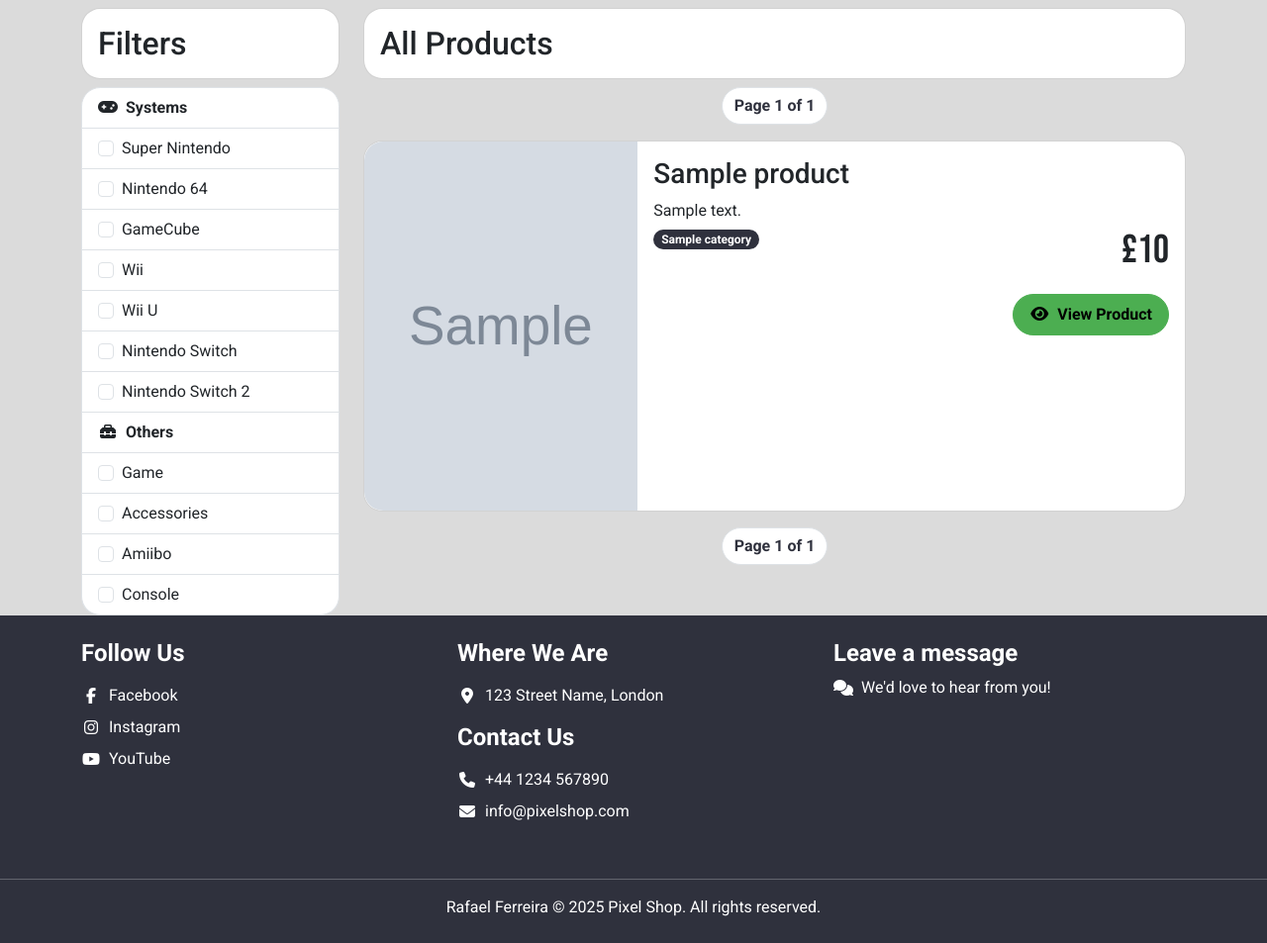
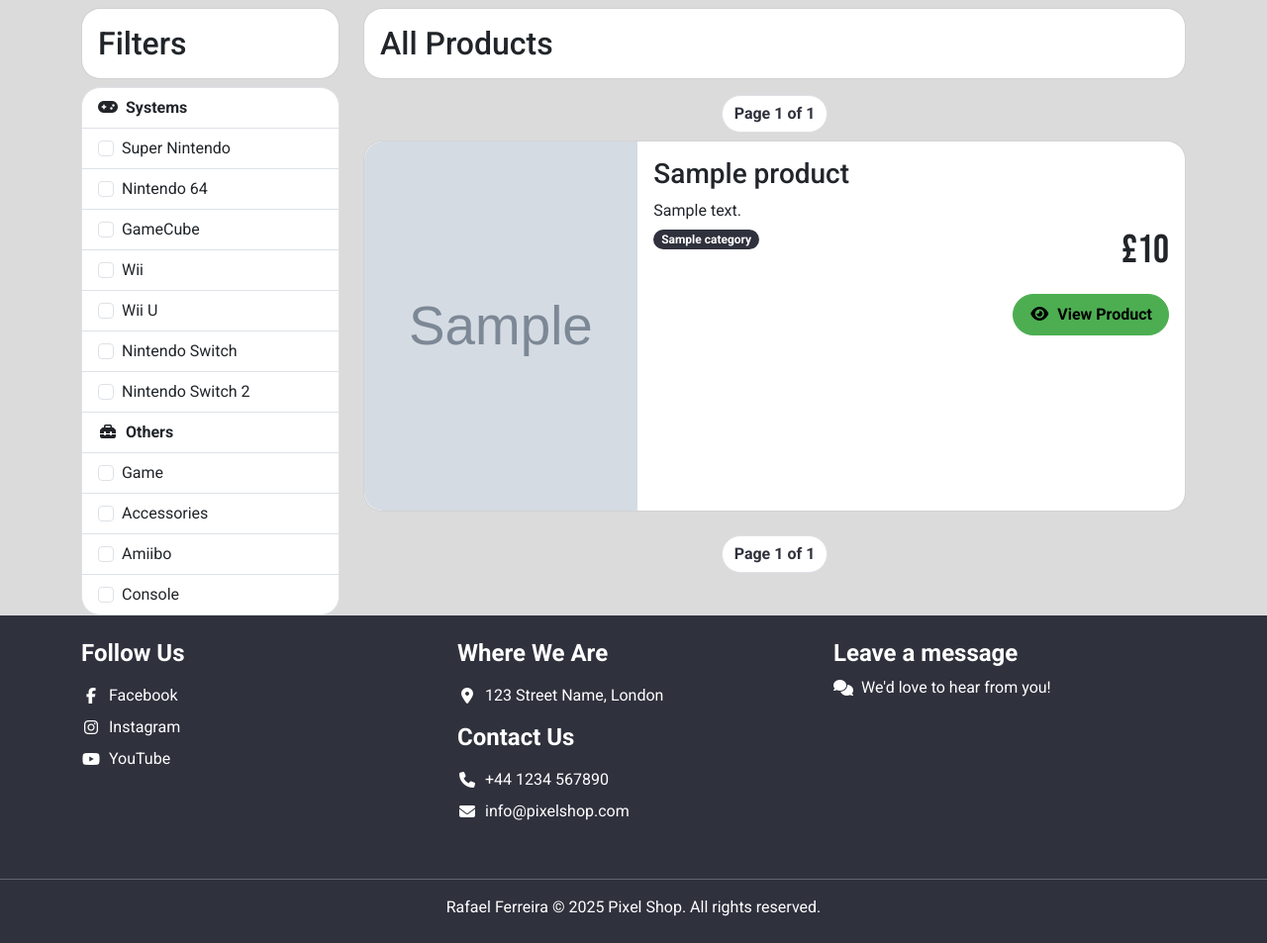
Before and after one commit to faelf/pixel_shop, a Django app: template products/templates/products/products_list.html in a window 1280 px wide. Shown: the part 76-1029 px from the top of the page at 99% size. Run offline with Django 5.2, Linux system fonts and the light colour scheme; the template is opened without the code that fills it: most values are stand-ins (such as "Sample title", 1, 10 or a date in 2020); grey boxes marked "Sample" are stand-in pictures; some libraries are stand-ins or nearby versions.

Commit message:
Fix margins

```diff
--- a/products/templates/products/pagination.html
+++ b/products/templates/products/pagination.html
@@ -2,7 +2,7 @@
      hx-target="#product_list"
      hx-swap="outerHTML"
      show:top>
-  <ul class="pagination">
+  <ul class="pagination my-2">
     {% if page_obj.has_previous %}
       <li class="page-item fw-bold">
         <a class="page-link"
```
